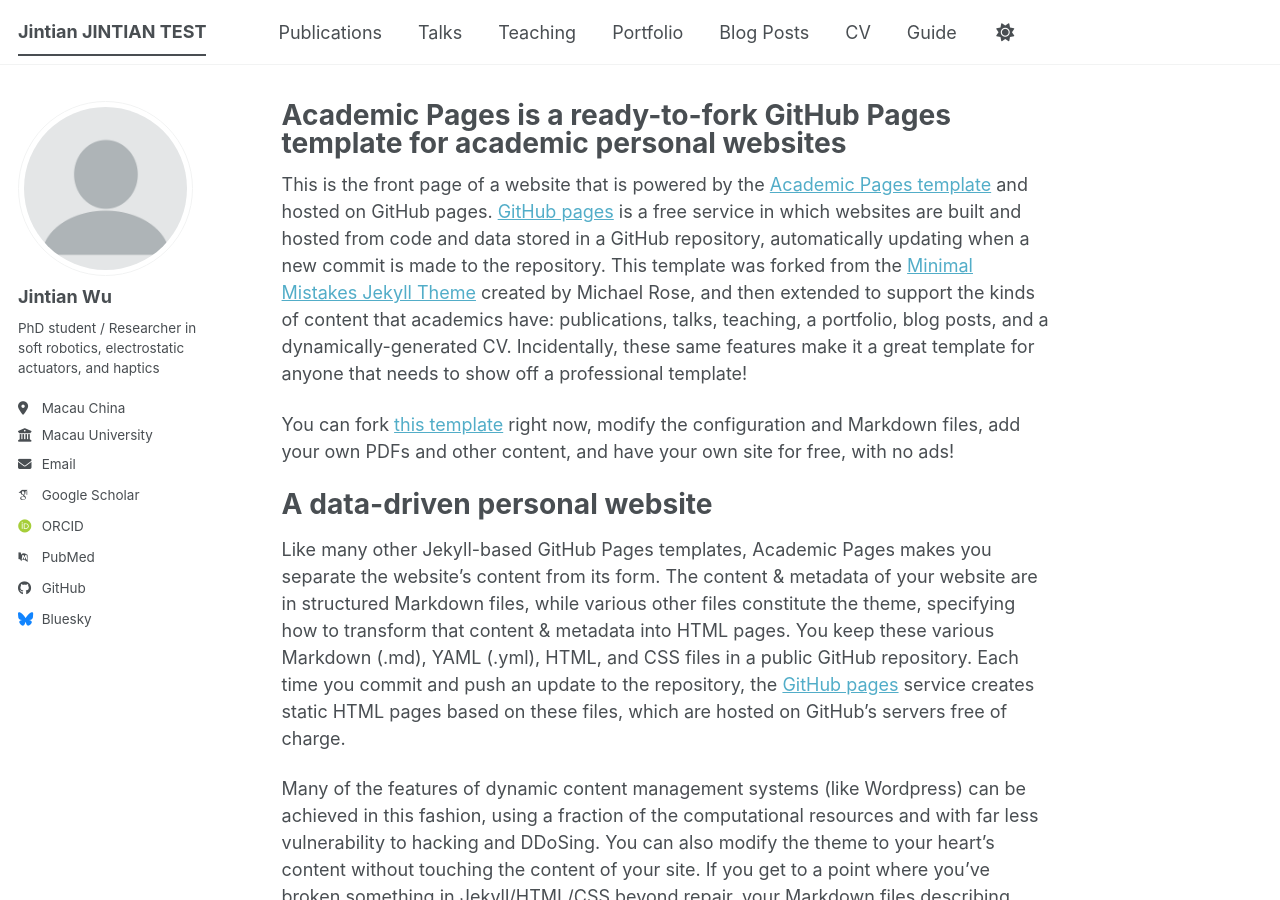
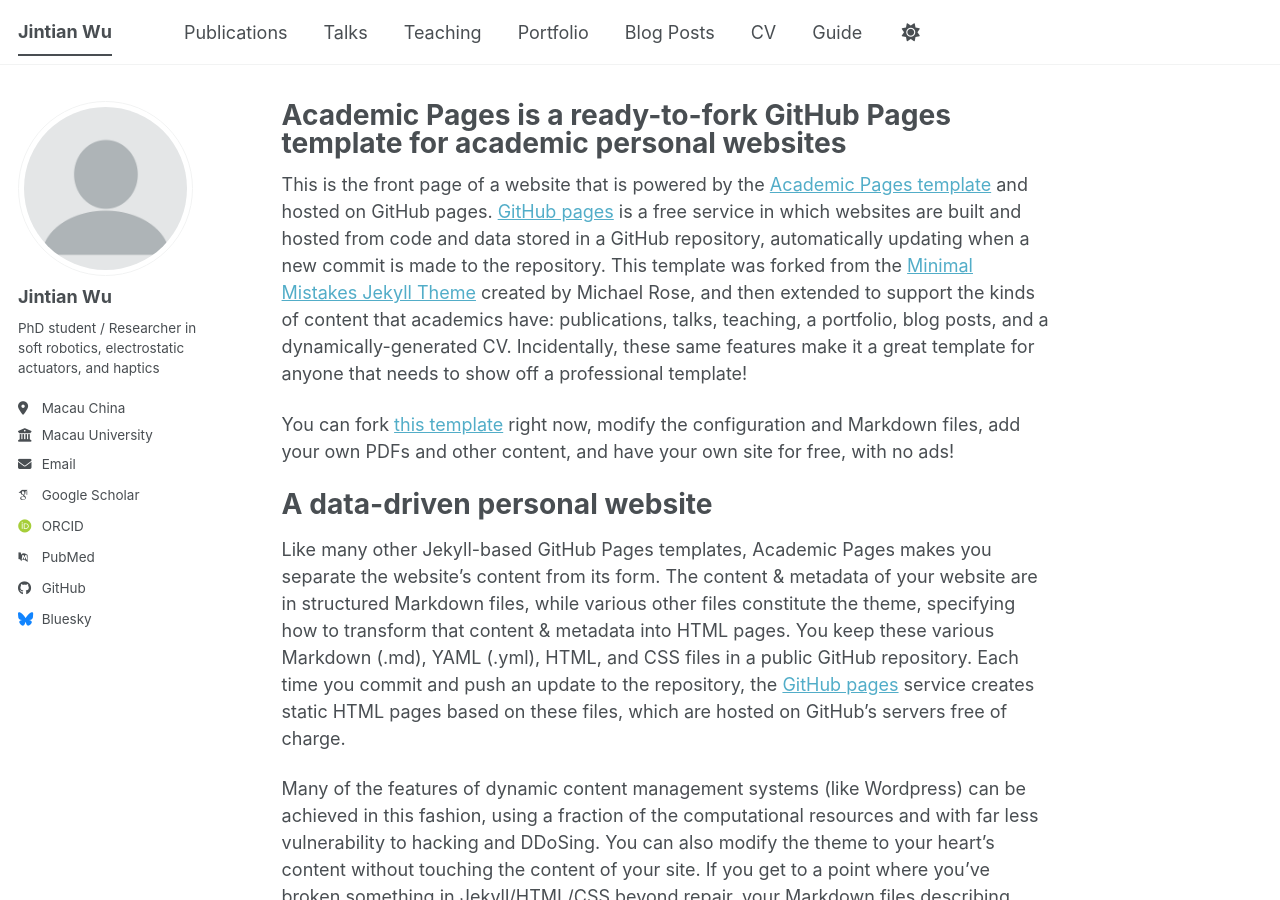
Before and after one commit to jintianwu1999-cell/jintianwu1999-cell.github.io, a Jekyll site: the page built from _pages/about.md, in a window 1280 px wide and 900 px high. Built offline with Jekyll 4.4.1, drawn with Linux system fonts in a browser that asks for light colours; some web fonts are replaced; a script bundle is joined from its source files by our own code; library files that are not in the unit come from our copies.

Commit message:
Update _config.yml

```diff
--- a/_config.yml
+++ b/_config.yml
@@ -9,7 +9,7 @@
 # Basic Site Settings
 locale                   : "en-US"
 site_theme               : "default" # The available themes options are "default", "air", "sunrise", "mint", "dirt" and "contrast"
-title                    : "Jintian JINTIAN TEST"
+title                    : "Jintian Wu"
 title_separator          : "-"
 name                     : &name "Jintian Wu"
 description              : &description "Jintian Wu's academic portfolio"   # Update this with a general description of your site, this is the default if not overridden by a page
```
